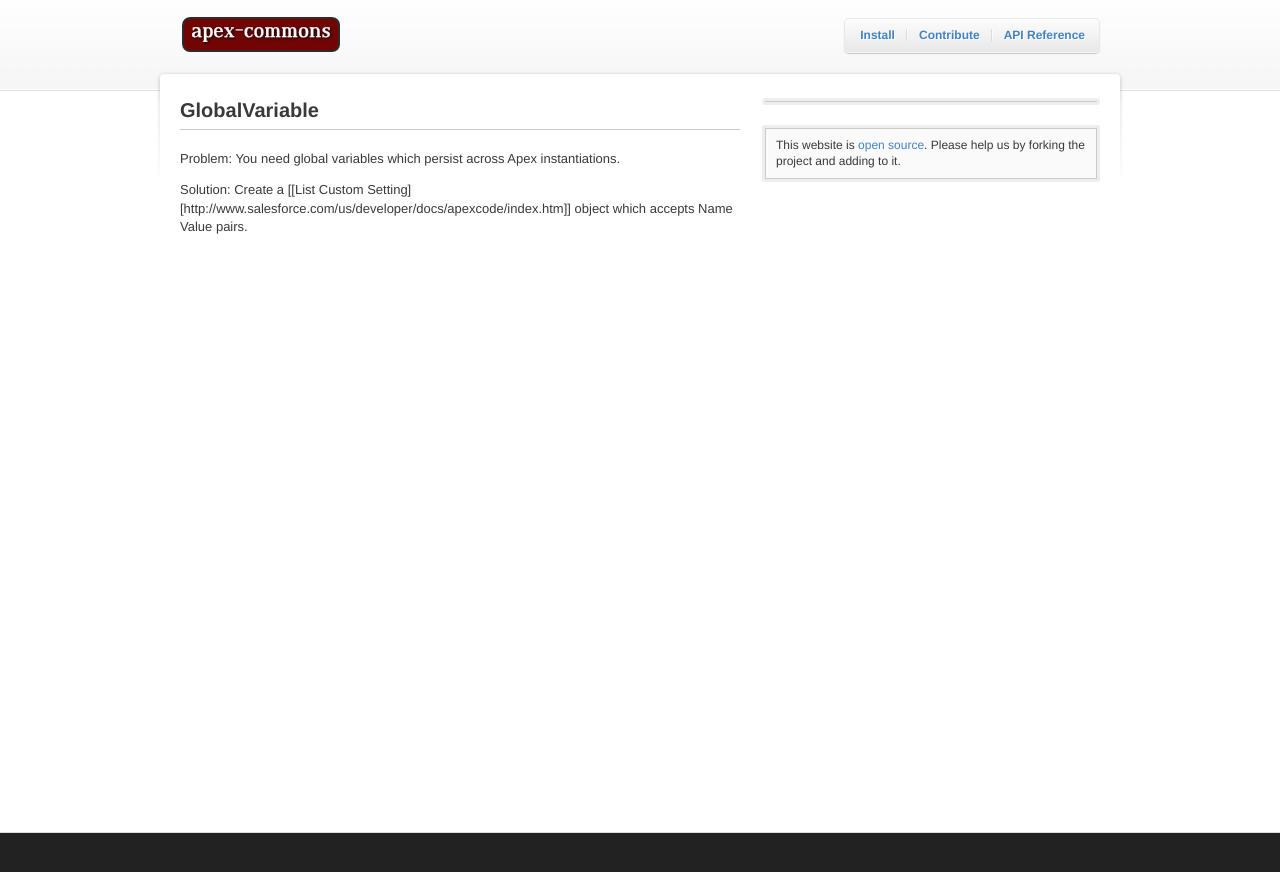
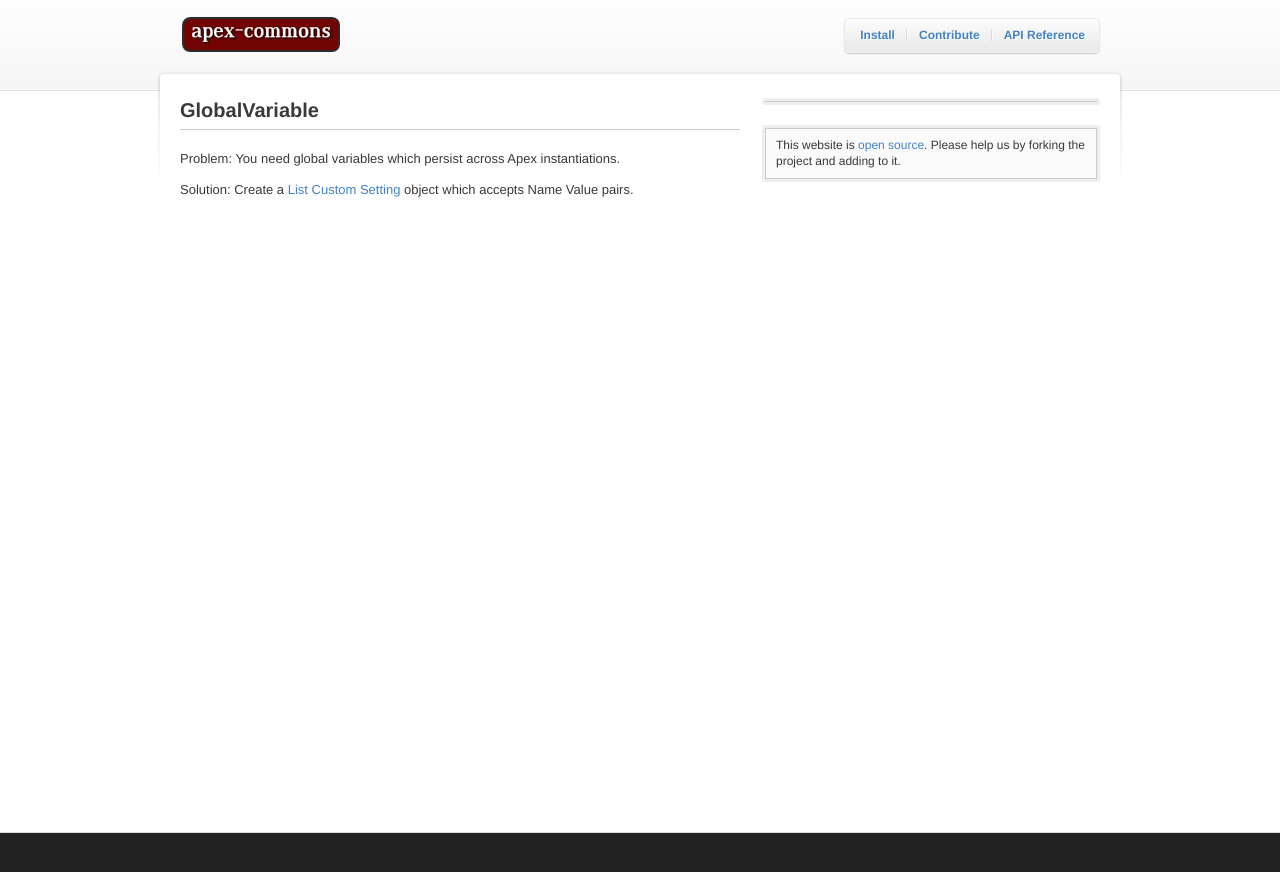
Before and after one commit to apex-commons/apex-commons.github.com, a Jekyll site: the page built from _posts/2011-05-11-globalvariable.markdown, in a window 1280 px wide. Shown: the top 872 px of the page. Built offline with Jekyll 4.4.1, drawn with Linux system fonts in a browser that asks for light colours.

Commit message:
Edited _posts/2011-05-11-globalvariable.markdown via GitHub

```diff
--- a/_posts/2011-05-11-globalvariable.markdown
+++ b/_posts/2011-05-11-globalvariable.markdown
@@ -6,4 +6,4 @@
 
 Problem:  You need global variables which persist across Apex instantiations.
 
-Solution:  Create a [[List Custom Setting][http://www.salesforce.com/us/developer/docs/apexcode/index.htm]] object which accepts Name Value pairs.
+Solution:  Create a [List Custom Setting](http://www.salesforce.com/us/developer/docs/apexcode/index.htm) object which accepts Name Value pairs.
```
